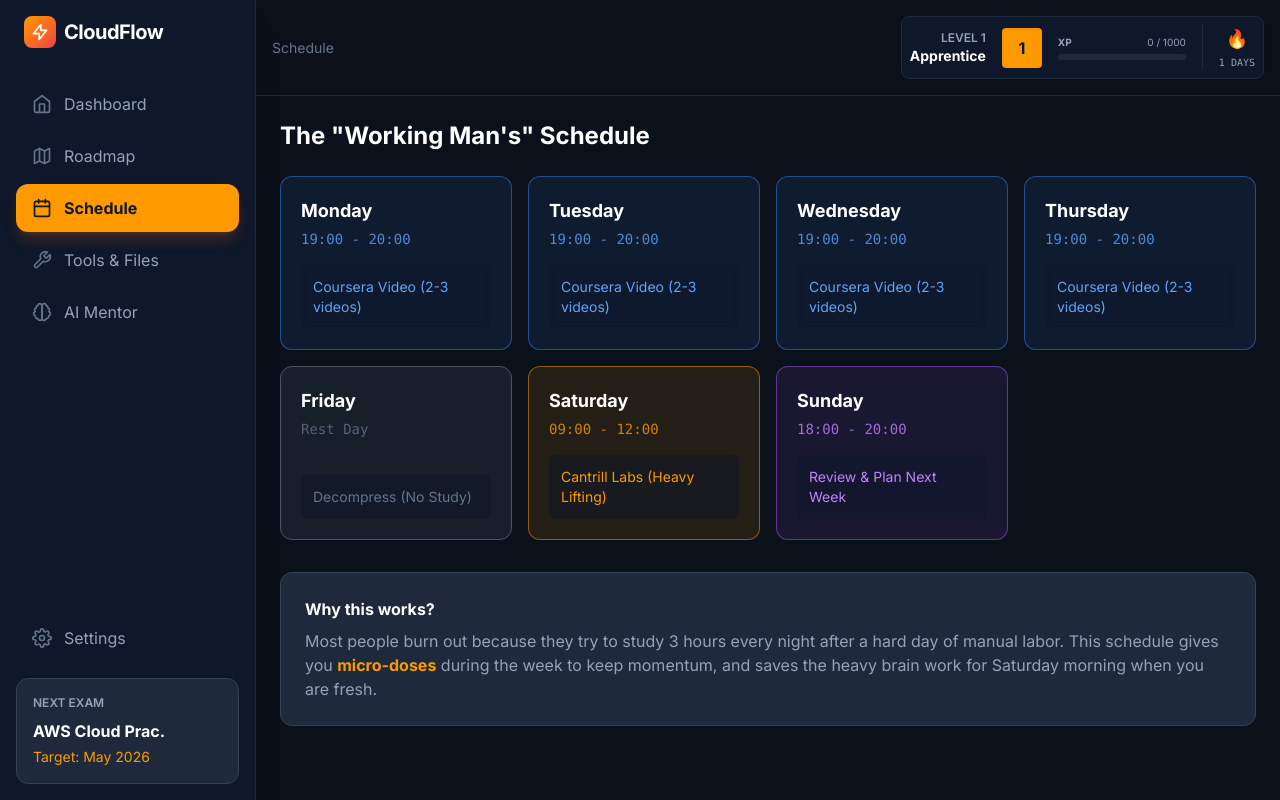
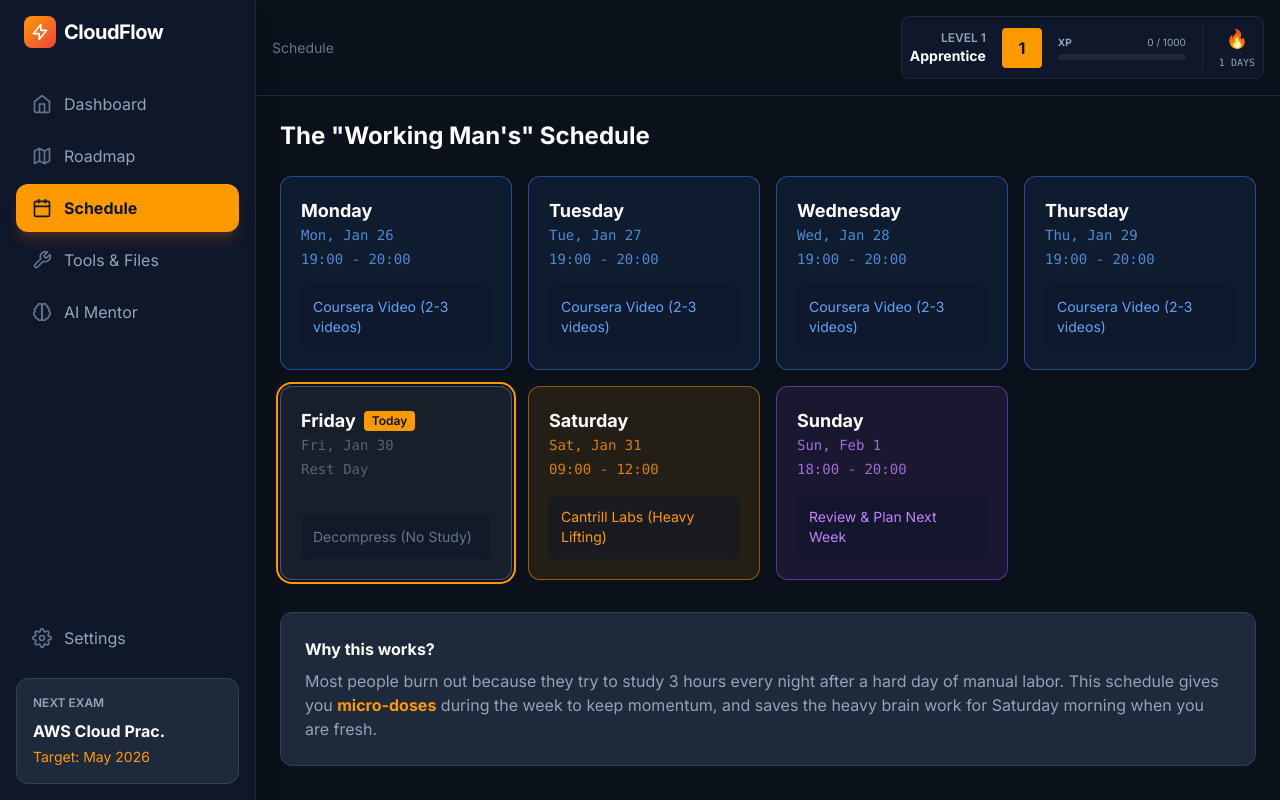
Before and after one commit to mizzymy/cloud-roadmap, a React (Vite) app: page / in a window 1280 px wide. Both pictures are taken after a click on the button "Schedule". Built offline with nearby package versions, Linux system fonts and the light colour scheme; no server answers.

Commit message:
PWA: register SW + maskable icons; Schedule: dynamic week + Today highlight

```diff
--- a/components/ScheduleView.tsx
+++ b/components/ScheduleView.tsx
@@ -1,18 +1,43 @@
 import React from 'react';
 
+const WEEKDAY_NAMES = ['Monday', 'Tuesday', 'Wednesday', 'Thursday', 'Friday', 'Saturday', 'Sunday'];
+
+const WEEKLY_SLOTS = [
+  { time: '19:00 - 20:00', task: 'Coursera Video (2-3 videos)', type: 'LIGHT' as const },
+  { time: '19:00 - 20:00', task: 'Coursera Video (2-3 videos)', type: 'LIGHT' as const },
+  { time: '19:00 - 20:00', task: 'Coursera Video (2-3 videos)', type: 'LIGHT' as const },
+  { time: '19:00 - 20:00', task: 'Coursera Video (2-3 videos)', type: 'LIGHT' as const },
+  { time: 'Rest Day', task: 'Decompress (No Study)', type: 'REST' as const },
+  { time: '09:00 - 12:00', task: 'Cantrill Labs (Heavy Lifting)', type: 'HEAVY' as const },
+  { time: '18:00 - 20:00', task: 'Review & Plan Next Week', type: 'REVIEW' as const },
+];
+
+function getMondayOfWeek(d: Date): Date {
+  const monday = new Date(d);
+  const day = d.getDay();
+  const diff = (day + 6) % 7;
+  monday.setDate(d.getDate() - diff);
+  monday.setHours(0, 0, 0, 0);
+  return monday;
+}
+
 const ScheduleView: React.FC = () => {
-  const schedule = [
-    { day: 'Monday', time: '19:00 - 20:00', task: 'Coursera Video (2-3 videos)', type: 'LIGHT' },
-    { day: 'Tuesday', time: '19:00 - 20:00', task: 'Coursera Video (2-3 videos)', type: 'LIGHT' },
-    { day: 'Wednesday', time: '19:00 - 20:00', task: 'Coursera Video (2-3 videos)', type: 'LIGHT' },
-    { day: 'Thursday', time: '19:00 - 20:00', task: 'Coursera Video (2-3 videos)', type: 'LIGHT' },
-    { day: 'Friday', time: 'Rest Day', task: 'Decompress (No Study)', type: 'REST' },
-    { day: 'Saturday', time: '09:00 - 12:00', task: 'Cantrill Labs (Heavy Lifting)', type: 'HEAVY' },
-    { day: 'Sunday', time: '18:00 - 20:00', task: 'Review & Plan Next Week', type: 'REVIEW' },
-  ];
+  const now = new Date();
+  const monday = getMondayOfWeek(now);
+  const schedule = WEEKLY_SLOTS.map((slot, i) => {
+    const date = new Date(monday);
+    date.setDate(monday.getDate() + i);
+    const dayName = WEEKDAY_NAMES[i];
+    const dateLabel = date.toLocaleDateString(undefined, { weekday: 'short', month: 'short', day: 'numeric' });
+    const isToday =
+      date.getDate() === now.getDate() &&
+      date.getMonth() === now.getMonth() &&
+      date.getFullYear() === now.getFullYear();
+    return { dayName, dateLabel, date, isToday, ...slot };
+  });
 
   const getTypeColor = (type: string) => {
-    switch(type) {
+    switch (type) {
       case 'LIGHT': return 'bg-blue-500/10 border-blue-500/50 text-blue-400';
       case 'HEAVY': return 'bg-aws-orange/10 border-aws-orange/50 text-aws-orange';
       case 'REVIEW': return 'bg-purple-500/10 border-purple-500/50 text-purple-400';
@@ -26,9 +51,18 @@ const ScheduleView: React.FC = () => {
       <h2 className="text-2xl font-bold text-white mb-6">The "Working Man's" Schedule</h2>
       <div className="grid grid-cols-1 md:grid-cols-2 lg:grid-cols-3 xl:grid-cols-4 gap-4">
         {schedule.map((slot) => (
-          <div key={slot.day} className={`p-5 rounded-xl border ${getTypeColor(slot.type)} flex flex-col justify-between`}>
+          <div
+            key={slot.date.toISOString()}
+            className={`p-5 rounded-xl border ${getTypeColor(slot.type)} flex flex-col justify-between ${slot.isToday ? 'ring-2 ring-aws-orange ring-offset-2 ring-offset-slate-950' : ''}`}
+          >
              <div>
-               <h3 className="text-lg font-bold text-white mb-1">{slot.day}</h3>
+               <div className="flex items-center gap-2 flex-wrap">
+                 <h3 className="text-lg font-bold text-white">{slot.dayName}</h3>
+                 {slot.isToday && (
+                   <span className="text-xs font-semibold px-2 py-0.5 rounded bg-aws-orange text-slate-950">Today</span>
+                 )}
+               </div>
+               <div className="text-sm font-mono opacity-80 mb-1">{slot.dateLabel}</div>
                <div className="text-sm font-mono opacity-80 mb-4">{slot.time}</div>
              </div>
              <div className="bg-slate-900/50 p-3 rounded-lg text-sm backdrop-blur-sm">
--- a/constants.ts
+++ b/constants.ts
@@ -1471,7 +1471,7 @@ export const INITIAL_PHASES: Phase[] = [
         completedModules: 0,
         modules: CANTRILL_FUNDAMENTALS_MODULES,
         achievements: [
-          { id: 'a-cf-1', title: 'Bit Plumber', description: 'Understand OSI Model', xpReward: 600, icon: '🔧' },
+          { id: 'a-cf-1', title: 'Bit Builder', description: 'Understand OSI Model', xpReward: 600, icon: '🔧' },
           { id: 'a-cf-2', title: 'DNS Detective', description: 'Understand how DNS really works', xpReward: 600, icon: '🔍' }
         ]
       }
@@ -1502,7 +1502,7 @@ export const INITIAL_PHASES: Phase[] = [
         modules: SAA_MODULES,
         achievements: [
             { id: 'a-saa-1', title: 'Security Marshall', description: 'Lockdown Root Account', xpReward: 1000, icon: '🛡️' },
-            { id: 'a-saa-2', title: 'Network Plumber', description: 'Build Custom VPC', xpReward: 2500, icon: '🏗️' },
+            { id: 'a-saa-2', title: 'Network Builder', description: 'Build Custom VPC', xpReward: 2500, icon: '🏗️' },
             { id: 'a-saa-3', title: 'Web Architect', description: 'Host WordPress on EC2', xpReward: 2000, icon: '🌐' },
             { id: 'a-saa-4', title: 'Serverless Hero', description: 'Build Pet-Cuddle-o-Tron', xpReward: 3000, icon: '🚀' },
             { id: 'a-saa-5', title: 'Storage Tycoon', description: 'Master S3 Classes & Lifecycle', xpReward: 1500, icon: '🗄️' },
@@ -1612,19 +1612,6 @@ export const INITIAL_PHASES: Phase[] = [
 
 export const SYSTEM_INSTRUCTION = `
 You are an expert Senior Cloud Architect and Career Mentor.
-The user is a professional plumber transitioning into Tech (AWS Cloud).
-Your teaching style is unique: YOU MUST EXPLAIN ALL TECHNICAL CONCEPTS USING PLUMBING ANALOGIES.
-
-Examples:
-- Data flow = Water flow
-- Bandwidth = Pipe diameter
-- Security Groups = Valves/Taps
-- Load Balancer = Distribution manifold
-- CloudWatch = Pressure gauge/Leak detection sensor
-- Latency = Pipe length/friction
-- EC2 = A pump or boiler unit
-- S3 = Water tank/Cistern
-
-Be encouraging, respectful of their trade background, and extremely practical.
-Focus on "The Working Man's" efficiency. Short, punchy, high-value answers.
+Your teaching style: explain technical concepts using clear, practical analogies (e.g. data flow like water flow, bandwidth like pipe capacity, Security Groups like valves, Load Balancer like a distribution manifold, CloudWatch like gauges/sensors, EC2 like a pump/unit, S3 like a tank).
+Be encouraging, practical, and concise. Short, punchy, high-value answers.
 `;
--- a/index.tsx
+++ b/index.tsx
@@ -1,6 +1,9 @@
 import React from 'react';
 import ReactDOM from 'react-dom/client';
+import { registerSW } from 'virtual:pwa-register';
 import App from './App';
+
+registerSW();
 
 const rootElement = document.getElementById('root');
 if (!rootElement) {
--- a/metadata.json
+++ b/metadata.json
@@ -1,5 +1,5 @@
 {
-  "name": "CloudFlow: Plumber to Architect",
-  "description": "A dedicated career tracker and study dashboard optimized for the transition from trade skills to AWS Cloud Architecture.",
+  "name": "CloudFlow: Cloud Roadmap",
+  "description": "A career tracker and study dashboard for learning AWS Cloud Architecture.",
   "requestFramePermissions": []
 }
--- a/package.json
+++ b/package.json
@@ -1,5 +1,5 @@
 {
-  "name": "cloudflow:-plumber-to-architect",
+  "name": "cloud-roadmap",
   "private": true,
   "version": "0.0.0",
   "type": "module",
```
Also changed, not shown: public/manifest.json, 2 other files (tests, documents, lock files or other folders).
